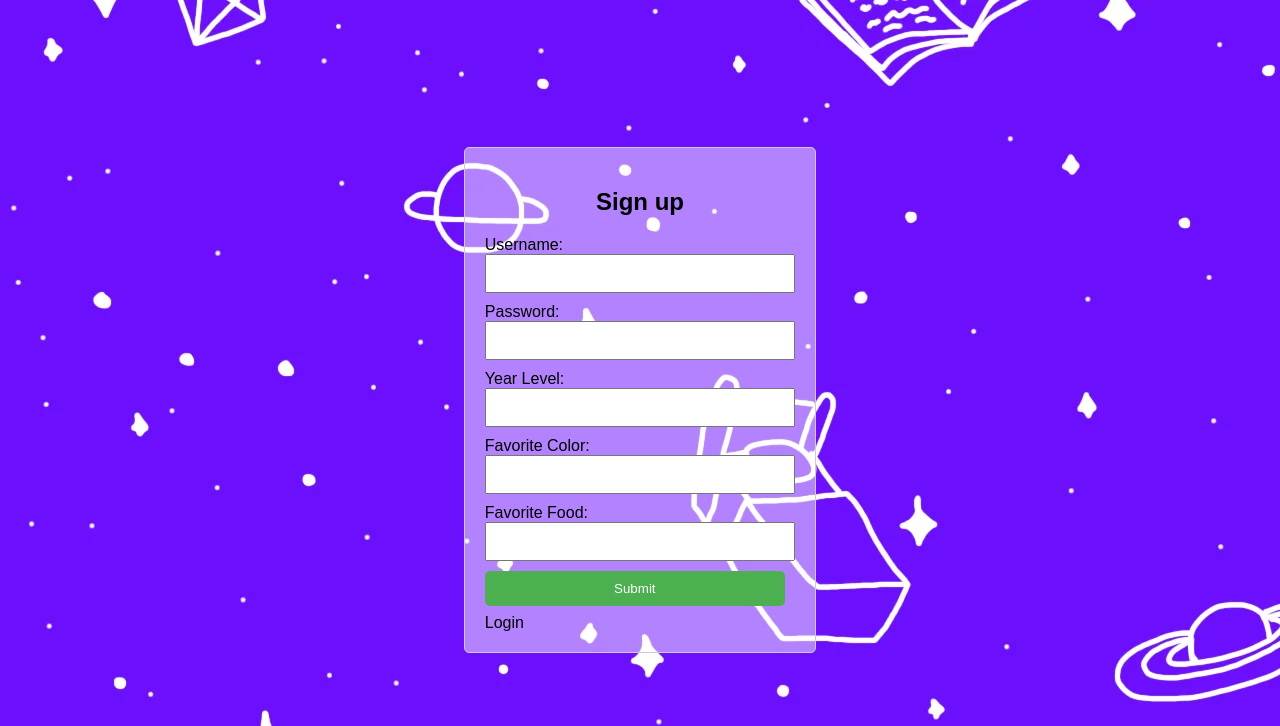
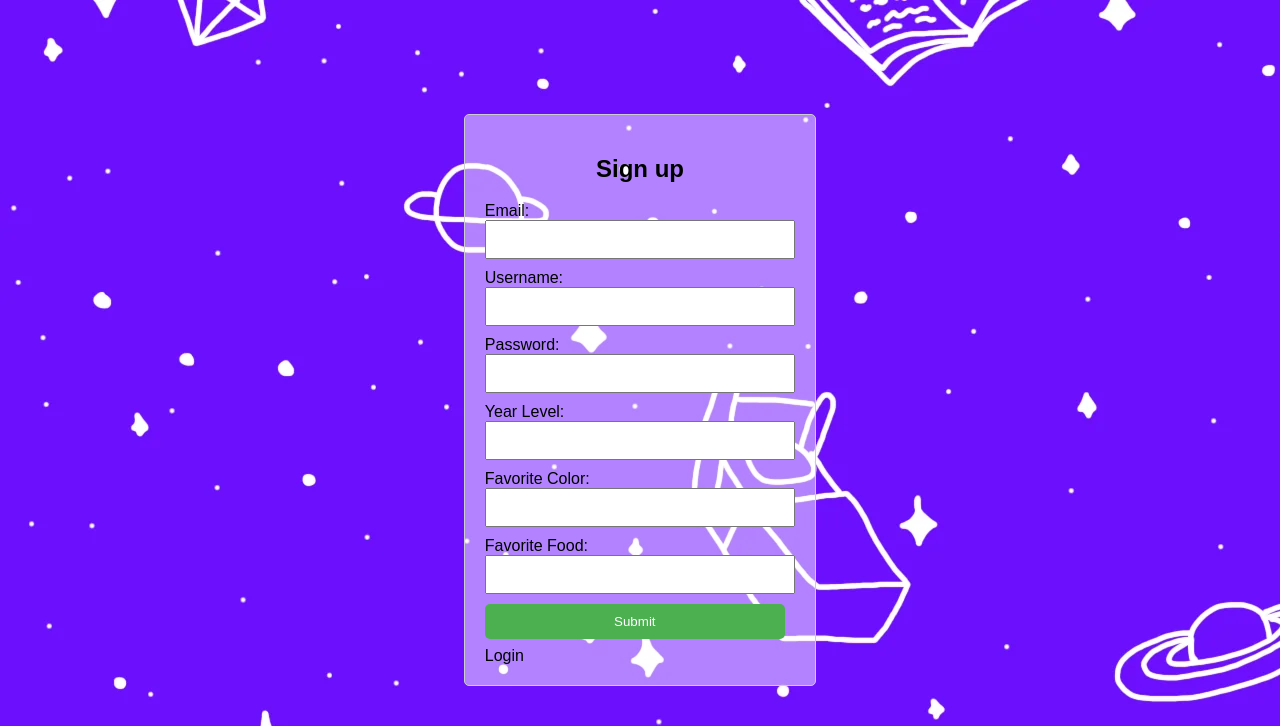
Before and after one commit to Evanlavoie18/group-portfolio-signuppage, a PHP site: page /signup.php in a window 1280 px wide. Shown: the top 726 px of the page. Run offline with PHP 8.4, Linux system fonts and the light colour scheme.

Commit message:
Update signup.php

```diff
--- a/signup.php
+++ b/signup.php
@@ -14,6 +14,10 @@
   <div class="container">
     <form action="<?php htmlspecialchars($_SERVER["PHP_SELF"]) ?>" id="signupform" class="form" method="post">
       <h2>Sign up</h2>
+      <div class="email">
+      <label for="email">Email:</label>
+      <input type="text" id="email" name="email" required>
+    </div>
       <div class="username">
       <label for="username">Username:</label>
       <input type="text" id="username" name="username" required>
@@ -46,9 +50,13 @@
 
   if($_SERVER["REQUEST_METHOD"] == "POST"){
 
+    $email = filter_input(INPUT_POST, "email", FILTER_SANITIZE_SPECIAL_CHARS);
     $username = filter_input(INPUT_POST, "username", FILTER_SANITIZE_SPECIAL_CHARS);
     $password = filter_input(INPUT_POST, "password", FILTER_SANITIZE_SPECIAL_CHARS);
 
+    if(empty($email)){
+      echo"Please enter an email";
+    }
     if(empty($username)){
       echo"Please enter a username";
     }
@@ -56,8 +64,8 @@
       echo"Please enter a password";
     }
     else{
-      $sql = "INSERT INTO users (username, password)
-              VALUES ('$username', '$password')";
+      $sql = "INSERT INTO users (email, username, password)
+              VALUES ('$email', '$username', '$password')";
       try{
         mysqli_query($conn, $sql);
         echo"You are now registered";
```
